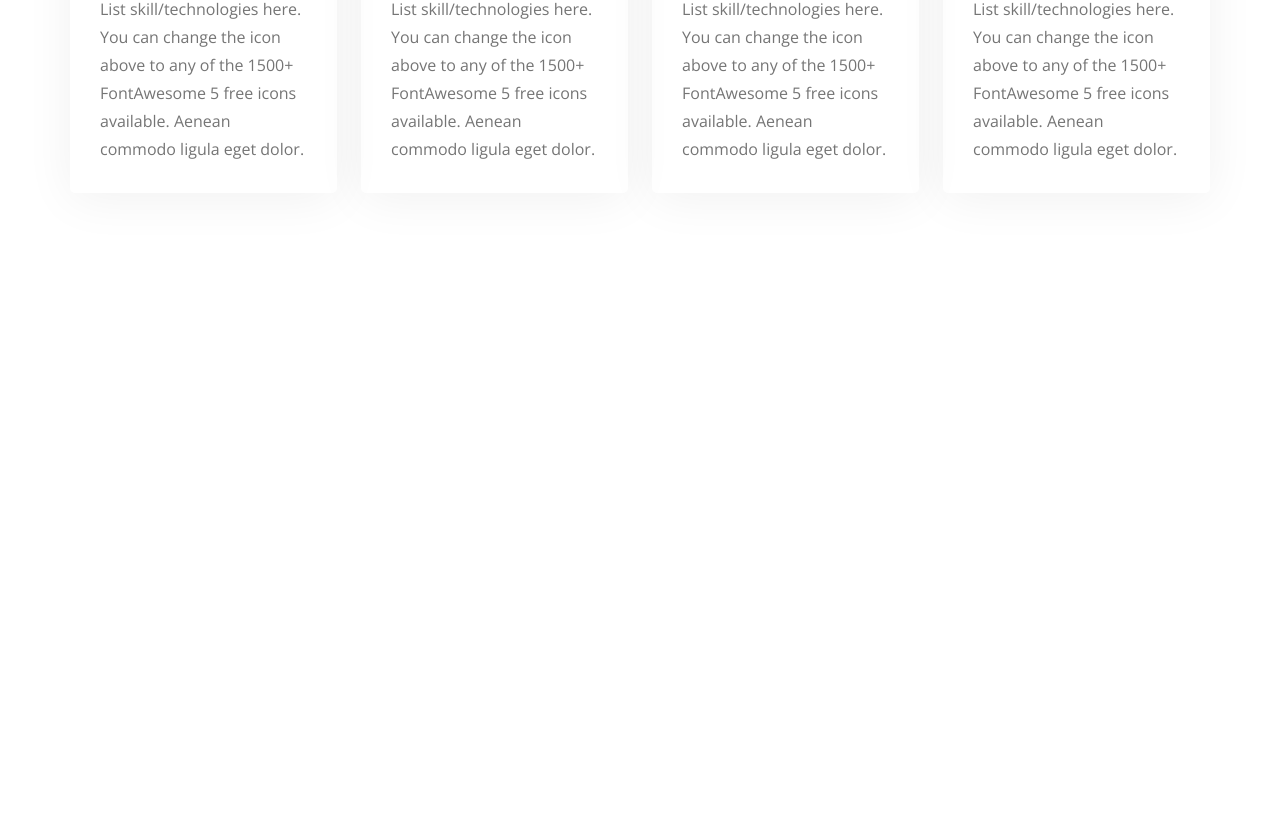
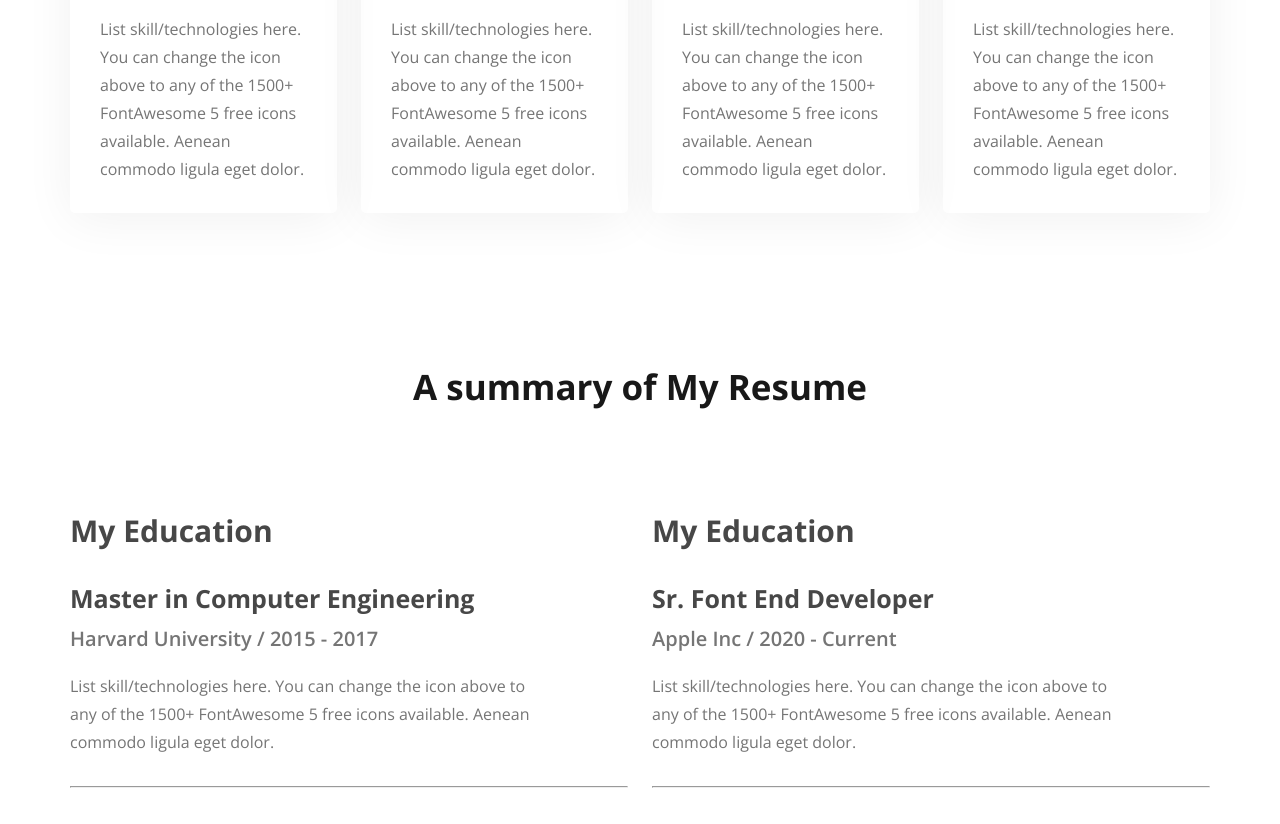
Before and after one commit to NoorTushar/developer-portfolio, a plain HTML site: page index.html in a window 1280 px wide. Shown: the part 1963-2787 px from the top of the page. Before the commit the page ends 2306 px from the top, so only its background shows below. Drawn offline with nearby package versions, Linux system fonts and the light colour scheme.

Commit message:
my-resume section complete

```diff
--- a/index.html
+++ b/index.html
@@ -123,6 +123,101 @@
       </section>
 
       <!-- What I do End -->
+
+      <!-- My Resume Section Start -->
+
+      <section class="my-resume">
+        <h3 class="section-title">A summary of My Resume</h3>
+        <div class="resume-column-container">
+          <!-- 1st Column -->
+          <div class="resume-column">
+            <h3 class="resume-column-title">My Education</h3>
+
+            <div class="resume">
+              <h4 class="resume-title">Master in Computer Engineering</h4>
+              <p class="education-institute">
+                Harvard University / 2015 - 2017
+              </p>
+              <p class="resume-details skill-description">
+                List skill/technologies here. You can change the icon above to
+                any of the 1500+ FontAwesome 5 free icons available. Aenean
+                commodo ligula eget dolor.
+              </p>
+            </div>
+
+            <hr />
+
+            <div class="resume">
+              <h4 class="resume-title">Master in Computer Engineering</h4>
+              <p class="education-institute">
+                Harvard University / 2015 - 2017
+              </p>
+              <p class="resume-details skill-description">
+                List skill/technologies here. You can change the icon above to
+                any of the 1500+ FontAwesome 5 free icons available. Aenean
+                commodo ligula eget dolor.
+              </p>
+            </div>
+
+            <hr />
+
+            <div class="resume">
+              <h4 class="resume-title">Master in Computer Engineering</h4>
+              <p class="education-institute">
+                Harvard University / 2015 - 2017
+              </p>
+              <p class="resume-details skill-description">
+                List skill/technologies here. You can change the icon above to
+                any of the 1500+ FontAwesome 5 free icons available. Aenean
+                commodo ligula eget dolor.
+              </p>
+            </div>
+          </div>
+
+          <!-- 2nd Column -->
+          <div class="resume-column">
+            <h3 class="resume-column-title">My Education</h3>
+            <div class="resume">
+              <h4 class="resume-title">Sr. Font End Developer</h4>
+              <p class="education-institute">Apple Inc / 2020 - Current</p>
+              <p class="resume-details skill-description">
+                List skill/technologies here. You can change the icon above to
+                any of the 1500+ FontAwesome 5 free icons available. Aenean
+                commodo ligula eget dolor.
+              </p>
+            </div>
+
+            <hr />
+
+            <div class="resume">
+              <h4 class="resume-title">Jr. Font End Developer</h4>
+              <p class="education-institute">Dribbble Inc / 2018 - 2022</p>
+              <p class="resume-details skill-description">
+                List skill/technologies here. You can change the icon above to
+                any of the 1500+ FontAwesome 5 free icons available. Aenean
+                commodo ligula eget dolor.
+              </p>
+            </div>
+
+            <hr />
+
+            <div class="resume">
+              <h4 class="resume-title">HTML Developer</h4>
+              <p class="education-institute">Adobe Inc / 2017 - 2018</p>
+              <p class="resume-details skill-description">
+                List skill/technologies here. You can change the icon above to
+                any of the 1500+ FontAwesome 5 free icons available. Aenean
+                commodo ligula eget dolor.
+              </p>
+            </div>
+          </div>
+        </div>
+        <div class="resume-button">
+          <button class="btn-primary">Download CV</button>
+        </div>
+      </section>
+
+      <!-- My Resume Section End -->
     </main>
     <footer></footer>
   </body>
--- a/styles/header.css
+++ b/styles/header.css
@@ -9,7 +9,7 @@ nav {
   display: flex;
   justify-content: space-between;
   align-items: center;
-  padding: 10px 0;
+  padding: 20px 0;
   margin: 0 200px;
 }
 
@@ -23,10 +23,10 @@ nav {
 nav > ul {
   display: flex;
   align-items: center;
+  gap: 50px;
 }
 
 nav li {
-  margin-right: 50px;
 }
 nav li a {
   color: var(--dark-2);
--- a/styles/main.css
+++ b/styles/main.css
@@ -72,4 +72,51 @@ main {
 }
 /* What I do section end */
 
+/* My Resume Start */
+.my-resume {
+  padding-bottom: 150px;
+}
+.my-resume .section-title {
+  margin-bottom: 100px;
+}
+
+.resume-column-container {
+  display: flex;
+  gap: 24px;
+}
+.resume-column-container > * {
+  flex: 1;
+}
+
+.resume-column-title {
+  color: var(--dark-2);
+  font-size: 30px;
+  font-weight: 700;
+}
+.resume {
+  padding: 30px;
+  padding-left: 0px;
+}
+.resume-title {
+  color: var(--dark-2, #474747);
+  font-size: 25px;
+  font-weight: 700;
+}
+.education-institute {
+  color: var(--dark-3, #757575);
+  font-size: 20px;
+  font-weight: 600;
+  padding: 10px 0 20px;
+}
+
+.my-resume .skill-description {
+  max-width: 480px;
+}
+
+.resume-button {
+  text-align: center;
+  margin-top: 25px;
+}
+/* My Resume End */
+
 /* main section end */
```
